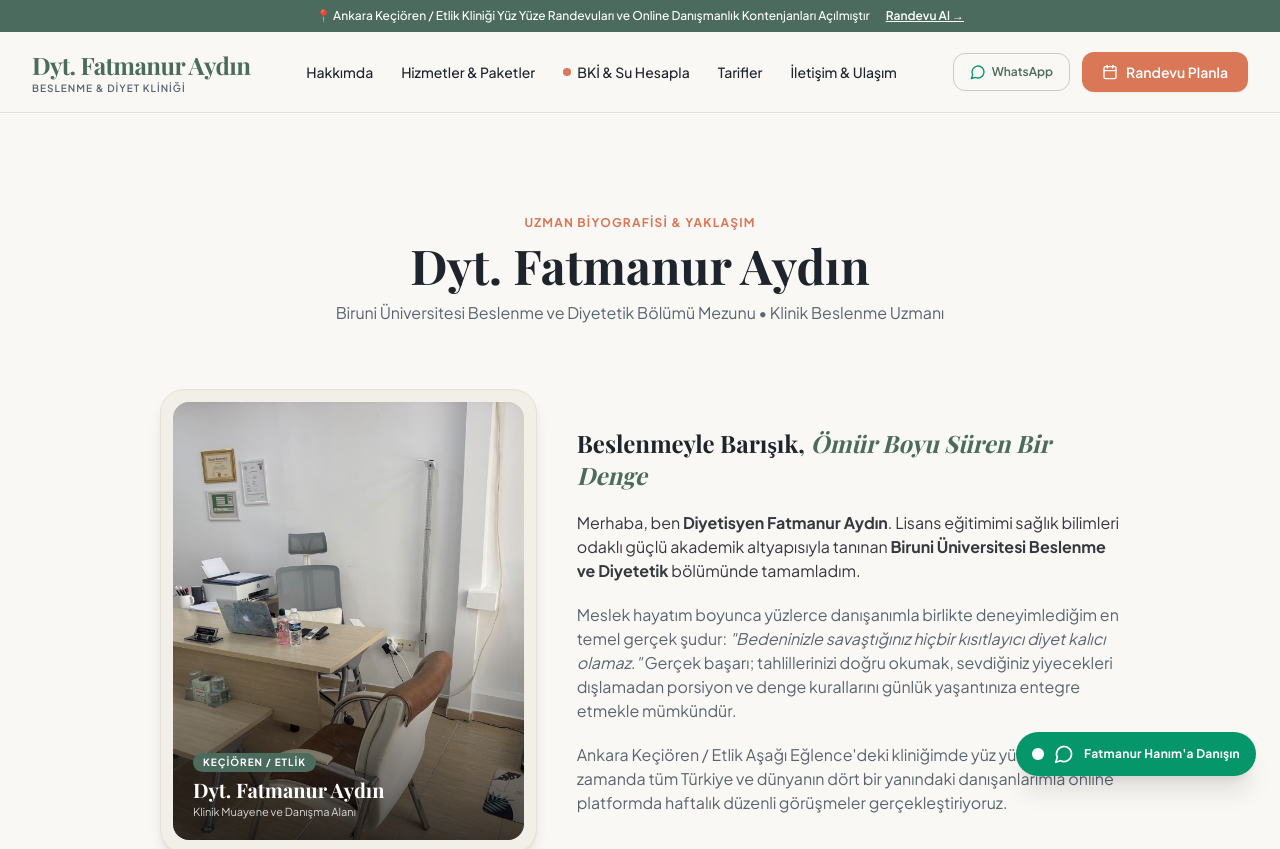
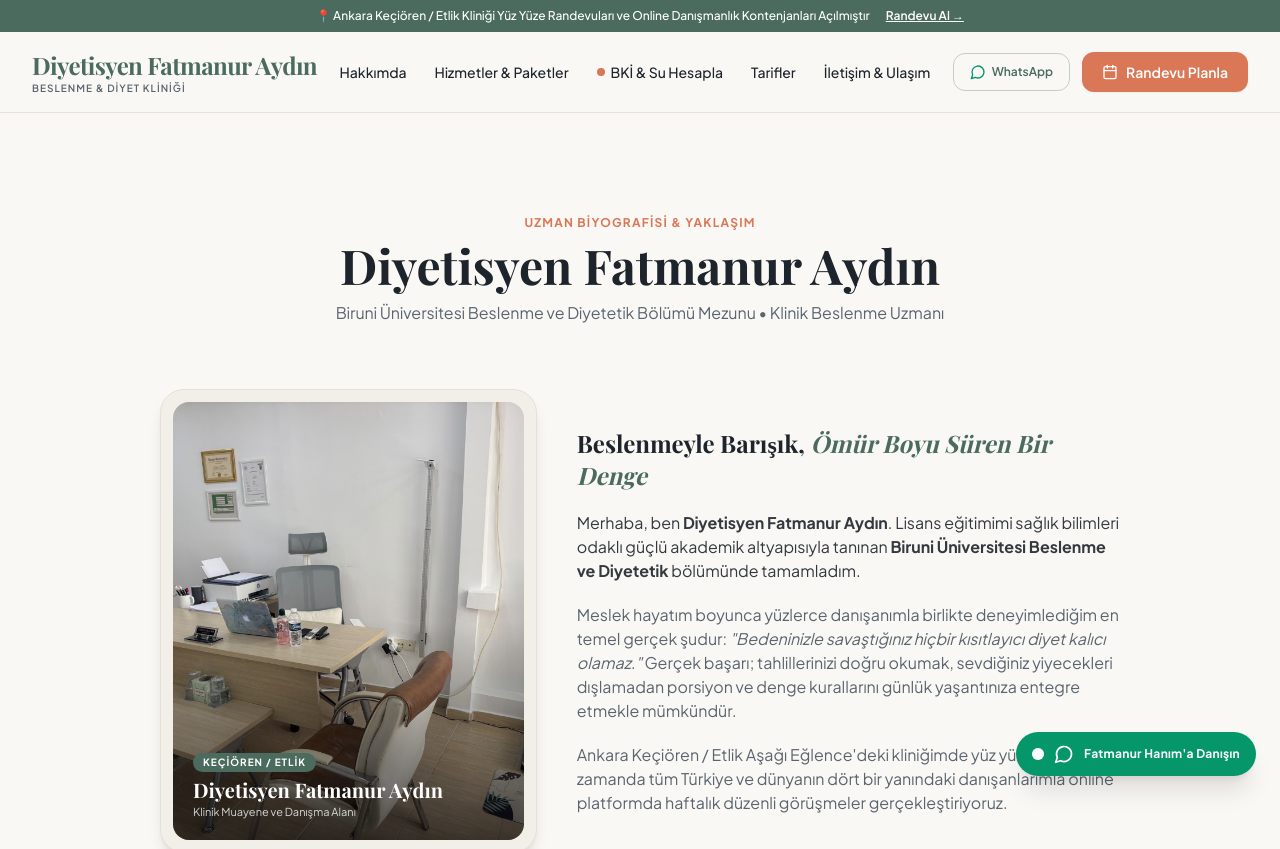
Before and after one commit to emnaydin95/diyetisyen-fatmanur-aydin, a Next.js app: page /hakkimda in a window 1280 px wide. Shown: the top 849 px of the page. Built offline with nearby package versions, Linux system fonts and the light colour scheme; a web font is replaced by a local one.

Commit message:
fix: replace Dyt. abbreviation with full title Diyetisyen

```diff
--- a/src/app/hakkimda/page.tsx
+++ b/src/app/hakkimda/page.tsx
@@ -6,7 +6,7 @@ import { siteConfig } from "@/config/siteConfig";
 
 export const metadata: Metadata = {
   title: "Hakkımda | Diyetisyen Fatmanur Aydın - Keçiören Ankara",
-  description: "Dyt. Fatmanur Aydın kimdir? Biruni Üniversitesi Beslenme ve Diyetetik mezuniyeti, klinik deneyimi, sürdürülebilir beslenme felsefesi.",
+  description: "Diyetisyen Fatmanur Aydın kimdir? Biruni Üniversitesi Beslenme ve Diyetetik mezuniyeti, klinik deneyimi, sürdürülebilir beslenme felsefesi.",
 };
 
 export default function AboutPage() {
@@ -20,7 +20,7 @@ export default function AboutPage() {
             Uzman Biyografisi & Yaklaşım
           </span>
           <h1 className="editorial-title text-4xl sm:text-5xl font-bold mt-2 text-charcoal">
-            Dyt. Fatmanur Aydın
+            Diyetisyen Fatmanur Aydın
           </h1>
           <p className="text-mutedSlate text-base mt-3">
             Biruni Üniversitesi Beslenme ve Diyetetik Bölümü Mezunu • Klinik Beslenme Uzmanı
@@ -34,14 +34,14 @@ export default function AboutPage() {
               <div className="w-full aspect-[4/5] rounded-2xl overflow-hidden relative group">
                 <img
                   src="/images/clinic/consultation-desk.jpg"
-                  alt="Dyt. Fatmanur Aydın Çalışma Masası ve Klinik"
+                  alt="Diyetisyen Fatmanur Aydın Çalışma Masası ve Klinik"
                   className="w-full h-full object-cover transition-transform duration-500 group-hover:scale-105"
                 />
                 <div className="absolute inset-0 bg-gradient-to-t from-black/70 via-transparent to-transparent flex flex-col justify-end p-5 text-white">
                   <span className="text-[10px] font-bold uppercase tracking-widest bg-sage px-2.5 py-0.5 rounded-full w-max mb-1">
                     Keçiören / Etlik
                   </span>
-                  <span className="editorial-title text-xl font-bold">Dyt. Fatmanur Aydın</span>
+                  <span className="editorial-title text-xl font-bold">Diyetisyen Fatmanur Aydın</span>
                   <span className="text-[11px] text-white/80">Klinik Muayene ve Danışma Alanı</span>
                 </div>
               </div>
@@ -116,7 +116,7 @@ export default function AboutPage() {
               <div className="aspect-[4/3] overflow-hidden relative">
                 <img
                   src="/images/clinic/consultation-main.jpg"
-                  alt="Dyt. Fatmanur Aydın Muayene Odası"
+                  alt="Diyetisyen Fatmanur Aydın Muayene Odası"
                   className="w-full h-full object-cover transition-transform duration-500 group-hover:scale-105"
                 />
               </div>
--- a/src/app/hizmetler/page.tsx
+++ b/src/app/hizmetler/page.tsx
@@ -16,7 +16,7 @@ import {
 import { siteConfig } from "@/config/siteConfig";
 
 export const metadata: Metadata = {
-  title: "Beslenme Paketleri & Hizmetler | Dyt. Fatmanur Aydın",
+  title: "Beslenme Paketleri & Hizmetler | Diyetisyen Fatmanur Aydın",
   description: "Keçiören yüz yüze ve online diyet programları. İnsülin direnci, PKOS, gebe/emzirme beslenmesi, kilo alma, sporcu beslenmesi ve klinik vücut analizi.",
 };
 
@@ -53,7 +53,7 @@ export default function ServicesPage() {
         {/* Header */}
         <div className="text-center max-w-2xl mx-auto">
           <span className="text-xs font-bold uppercase tracking-widest text-terracotta">
-            Dyt. Fatmanur Aydın Danışmanlık Modelleri
+            Diyetisyen Fatmanur Aydın Danışmanlık Modelleri
           </span>
           <h1 className="editorial-title text-4xl sm:text-5xl font-bold mt-2 text-charcoal">
             Beslenme & Diyet Hizmetleri
--- a/src/app/iletisim/page.tsx
+++ b/src/app/iletisim/page.tsx
@@ -5,7 +5,7 @@ import ContactLocation from "@/components/sections/ContactLocation";
 
 export const metadata: Metadata = {
   title: "İletişim & Ulaşım | Diyetisyen Fatmanur Aydın - Keçiören Ankara",
-  description: "Dyt. Fatmanur Aydın Keçiören kliniği iletişim, randevu formu ve konum rehberi. Sarayköy Sk. No:16/A, Etlik Şehir Hastanesi'ne yakın konumda, Keçiören / Ankara.",
+  description: "Diyetisyen Fatmanur Aydın Keçiören kliniği iletişim, randevu formu ve konum rehberi. Sarayköy Sk. No:16/A, Etlik Şehir Hastanesi'ne yakın konumda, Keçiören / Ankara.",
 };
 
 export default function ContactPage() {
--- a/src/app/layout.tsx
+++ b/src/app/layout.tsx
@@ -14,7 +14,7 @@ export const metadata: Metadata = {
     "Keçiören Diyetisyen",
     "Etlik Diyetisyen",
     "Aşağı Eğlence Diyetisyen",
-    "Dyt. Fatmanur Aydın",
+    "Diyetisyen Fatmanur Aydın",
     "Online Diyetisyen",
     "Kilo Verme Keçiören",
     "İnsülin Direnci Beslenme",
--- a/src/app/tarifler/[slug]/page.tsx
+++ b/src/app/tarifler/[slug]/page.tsx
@@ -20,7 +20,7 @@ export function generateMetadata({ params }: Props): Metadata {
   if (!recipe) return {};
 
   return {
-    title: `${recipe.title} | Dyt. Fatmanur Aydın Sağlıklı Tarifler`,
+    title: `${recipe.title} | Diyetisyen Fatmanur Aydın Sağlıklı Tarifler`,
     description: recipe.description,
   };
 }
--- a/src/app/tarifler/page.tsx
+++ b/src/app/tarifler/page.tsx
@@ -5,8 +5,8 @@ import { Clock, Flame, ArrowRight, Instagram } from "lucide-react";
 import { siteConfig } from "@/config/siteConfig";
 
 export const metadata: Metadata = {
-  title: "Diyetisyen Onaylı Sağlıklı Tarifler | Dyt. Fatmanur Aydın",
-  description: "Fit tatlılar, detoks içecekleri, pratik ve sağlıklı ara öğün tarifleri. Dyt. Fatmanur Aydın onaylı besleyici mutfak rehberi.",
+  title: "Diyetisyen Onaylı Sağlıklı Tarifler | Diyetisyen Fatmanur Aydın",
+  description: "Fit tatlılar, detoks içecekleri, pratik ve sağlıklı ara öğün tarifleri. Diyetisyen Fatmanur Aydın onaylı besleyici mutfak rehberi.",
 };
 
 export default function RecipesPage() {
--- a/src/components/sections/ContactLocation.tsx
+++ b/src/components/sections/ContactLocation.tsx
@@ -52,7 +52,7 @@ export default function ContactLocation() {
                 Ön Bilgi & Randevu Talebi
               </h3>
               <p className="text-xs text-mutedSlate mb-6 leading-relaxed">
-                Formu doldurduğunuzda bilgileriniz otomatik olarak WhatsApp mesajına dönüştürülür ve doğrudan Dyt. Fatmanur Hanım'a iletilir.
+                Formu doldurduğunuzda bilgileriniz otomatik olarak WhatsApp mesajına dönüştürülür ve doğrudan Diyetisyen Fatmanur Hanım'a iletilir.
               </p>
 
               <form onSubmit={handleSubmit} className="space-y-4">
--- a/src/components/sections/Services.tsx
+++ b/src/components/sections/Services.tsx
@@ -181,7 +181,7 @@ export default function Services() {
         <div className="mt-14 p-6 sm:p-8 rounded-3xl bg-brandSurface border border-borderHairline flex flex-col sm:flex-row items-center justify-between gap-6 shadow-sm">
           <div className="text-center sm:text-left">
             <h4 className="font-bold text-base text-charcoal">Hangi programın size uygun olduğuna emin değil misiniz?</h4>
-            <p className="text-xs sm:text-sm text-mutedSlate mt-1">Sağlık hedeflerinizi iletin, Dyt. Fatmanur Aydın ile birlikte en uygun yol haritasını çizelim.</p>
+            <p className="text-xs sm:text-sm text-mutedSlate mt-1">Sağlık hedeflerinizi iletin, Diyetisyen Fatmanur Aydın ile birlikte en uygun yol haritasını çizelim.</p>
           </div>
           <Link
             href="/hizmetler"
--- a/src/components/tools/HealthCalculator.tsx
+++ b/src/components/tools/HealthCalculator.tsx
@@ -245,7 +245,7 @@ export default function HealthCalculator() {
                 <MessageCircle className="w-4 h-4" />
                 <span>
                   {activeTab === "bmi"
-                    ? "Bu Sonucu Dyt. Fatmanur Hanım'a İlet"
+                    ? "Bu Sonucu Diyetisyen Fatmanur Hanım'a İlet"
                     : "Su Hedefimi Fatmanur Hanım'la Paylaş"}
                 </span>
                 <ArrowRight className="w-3.5 h-3.5" />
--- a/src/config/siteConfig.ts
+++ b/src/config/siteConfig.ts
@@ -33,9 +33,9 @@ export interface ReviewItem {
 export const siteConfig = {
   brand: {
     name: "Diyetisyen Fatmanur Aydın",
-    shortName: "Dyt. Fatmanur Aydın",
-    title: "Ankara Keçiören Diyetisyen | Dyt. Fatmanur Aydın | Online & Yüz Yüze Beslenme Danışmanlığı",
-    description: "Keçiören Etlik ve Online Diyetisyen Dyt. Fatmanur Aydın ile yasaksız, sürdürülebilir ve bilimsel beslenme programları. Kişiye özel kilo yönetimi, insülin direnci ve tıbbi beslenme tedavisi.",
+    shortName: "Diyetisyen Fatmanur Aydın",
+    title: "Ankara Keçiören Diyetisyen | Diyetisyen Fatmanur Aydın | Online & Yüz Yüze Beslenme Danışmanlığı",
+    description: "Keçiören Etlik ve Online Diyetisyen Fatmanur Aydın ile yasaksız, sürdürülebilir ve bilimsel beslenme programları. Kişiye özel kilo yönetimi, insülin direnci ve tıbbi beslenme tedavisi.",
     tagline: "Yasaklarla Değil, Sürdürülebilir Dengeyle Sağlıklı Yaşam",
     university: "Biruni Üniversitesi Beslenme ve Diyetetik",
   },
```
